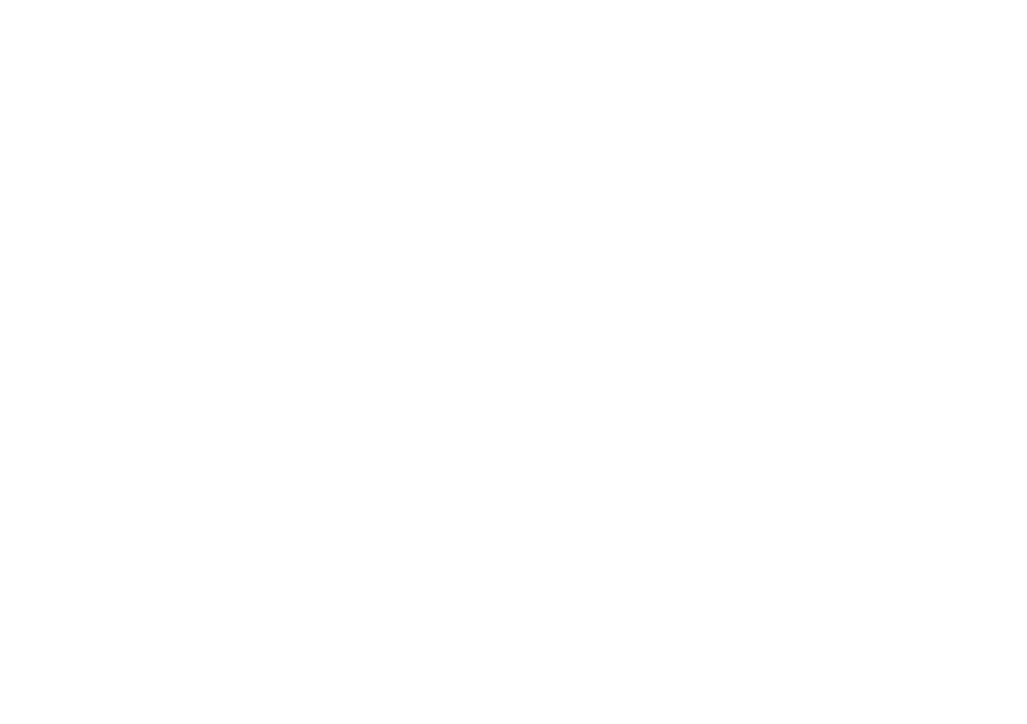
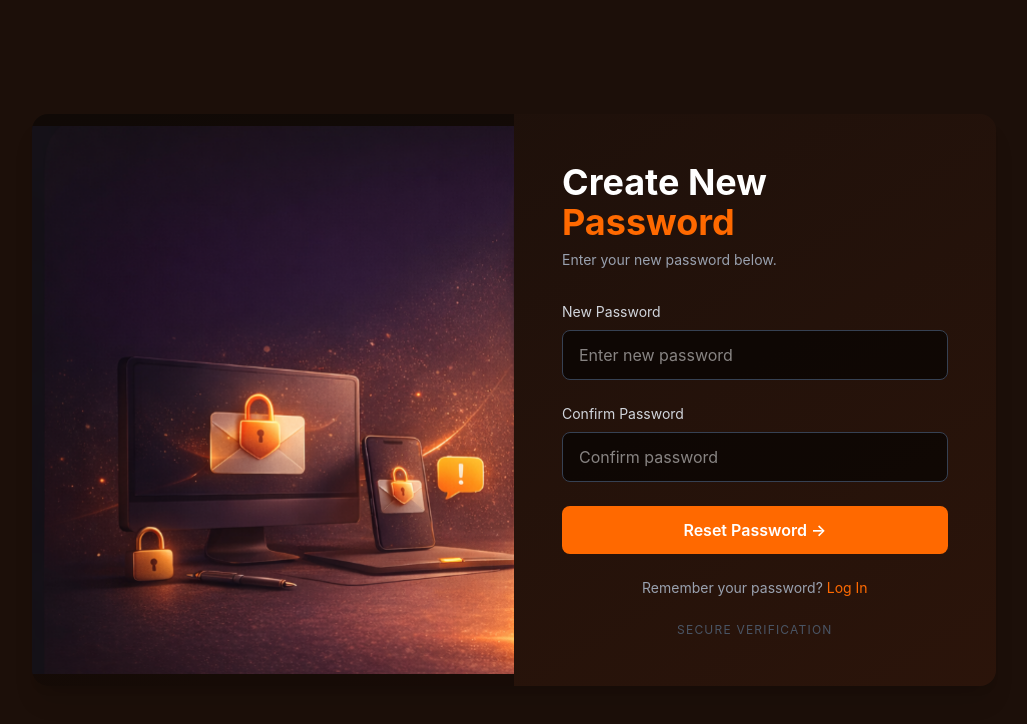
Before and after one commit to raj-undaviya/radheimitationsandjewels-frontend, a React app in the folder frontend/: page /reset-password in a window 1280 px wide. Before the commit this address had no page. Shown: the top 724 px of the page, without its empty margins (126-1153 px from the left). Built offline with nearby package versions, Linux system fonts and the light colour scheme; the HTML template or start-up script is replaced by a standard one.

Commit message:
login-register

```diff
--- a/frontend/src/App.jsx
+++ b/frontend/src/App.jsx
@@ -14,6 +14,7 @@
 import OtpPage from "./pages/OtpPage";
 import StatusPage from "./pages/StatusPage";
 import ForgetPassword from "./pages/ForgetPassword";
+import ResetPassword from "./pages/ResetPassword";
 
 
 function App() {
@@ -51,6 +52,8 @@
 
         <Route path="/status" element={<StatusPage />} />
 
+        <Route path="/reset-password" element={<ResetPassword />} />
+
       </Route>
 
     </Routes>
--- a/frontend/src/components/ForgetPasswordCard.jsx
+++ b/frontend/src/components/ForgetPasswordCard.jsx
@@ -1,9 +1,14 @@
 import React from "react";
 import resetImg from "../assets/images/ResetPass.png";
+// import { useNavigate } from "react-router-dom";
 
 const ForgetPasswordCard = ({
-    title = "Reset Your Access",
-    subtitle = "Enter your registered email address below. We'll send you a secure link to create a new password.",
+    mode = "email",
+    title = mode === "email" ? "Reset Your Access" : "Create New Password",
+    subtitle =
+    mode === "email"
+        ? "Enter your registered email. We'll send you a reset link."
+        : "Enter your new password below.",
     onSubmit,
     onLoginClick,
     image = resetImg,
@@ -36,10 +41,37 @@
                 <form
                     onSubmit={(e) => {
                         e.preventDefault();
-                        if (onSubmit) onSubmit(e);
+
+                        if (mode === "email") {
+                            const email = e.target.email.value;
+
+                            if (!email) {
+                                alert("Email is required");
+                                return;
+                            }
+
+                            onSubmit && onSubmit({ email });
+
+                        } else {
+                            const password = e.target.password.value;
+                            const confirmPassword = e.target.confirmPassword.value;
+
+                            if (password.length < 6) {
+                                alert("Password must be at least 6 characters");
+                                return;
+                            }
+
+                            if (password !== confirmPassword) {
+                                alert("Passwords do not match");
+                                return;
+                            }
+
+                            onSubmit && onSubmit({ password });
+                        }
                     }}
                 >
-                    {/* EMAIL */}
+                    {/* EMAIL OR PASSWORD FIELDS */}
+                    {mode === "email" ? (
                         <div className="mb-6">
                             <label className="block text-sm mb-2 text-gray-300">
                                 Email Address
@@ -49,16 +81,45 @@
                                 name="email"
                                 required
                                 placeholder="name@example.com"
-                            className="w-full px-4 py-3 rounded-lg bg-black/60 border border-gray-700 focus:outline-none focus:ring-2 focus:ring-orange-500"
+                                className="w-full px-4 py-3 rounded-lg bg-black/60 border border-gray-700 focus:ring-2 focus:ring-orange-500"
+                            />
+                        </div>
+                    ) : (
+                        <>
+                            <div className="mb-6">
+                                <label className="block text-sm mb-2 text-gray-300">
+                                    New Password
+                                </label>
+                                <input
+                                    type="password"
+                                    name="password"
+                                    required
+                                    placeholder="Enter new password"
+                                    className="w-full px-4 py-3 rounded-lg bg-black/60 border border-gray-700 focus:ring-2 focus:ring-orange-500"
                                 />
                             </div>
 
-                    {/* BUTTON */}
+                            <div className="mb-6">
+                                <label className="block text-sm mb-2 text-gray-300">
+                                    Confirm Password
+                                </label>
+                                <input
+                                    type="password"
+                                    name="confirmPassword"
+                                    required
+                                    placeholder="Confirm password"
+                                    className="w-full px-4 py-3 rounded-lg bg-black/60 border border-gray-700 focus:ring-2 focus:ring-orange-500"
+                                />
+                            </div>
+                        </>
+                    )}
+
+                    {/* Button */}
                     <button
                         type="submit"
                         className="w-full bg-orange-500 hover:bg-orange-600 transition duration-300 py-3 rounded-lg font-semibold flex items-center justify-center gap-2"
                     >
-                        Send Reset Link →
+                        {mode === "email" ? "Send Reset Link →" : "Reset Password →"}
                     </button>
                 </form>
 
--- a/frontend/src/components/OtpVerification.jsx
+++ b/frontend/src/components/OtpVerification.jsx
@@ -50,9 +50,9 @@
         }
 
         if (finalOtp === "123456") {
-            navigate("/status", { state: { status: "success" } });
+            navigate("/status", { state: { status: "success", flow: "forgot" } });
         } else {
-            navigate("/status", { state: { status: "error" } });
+            navigate("/status", { state: { status: "error", flow: "forgot" } });
         }
     };
 
--- a/frontend/src/components/StatusCard.jsx
+++ b/frontend/src/components/StatusCard.jsx
@@ -1,11 +1,24 @@
 import { FaCheck, FaTimes } from "react-icons/fa";
 import { motion } from "framer-motion";
 import { useNavigate } from "react-router-dom";
+import { useEffect } from "react";
 
-export default function StatusCard({ status = "success" }) {
+export default function StatusCard({ status = "success", flow }) {
     const navigate = useNavigate();
 
     const isSuccess = status === "success";
+
+    useEffect(() => {
+        if (status === "success") {
+            setTimeout(() => {
+                if (flow === "forgot") {
+                    navigate("/reset-password");
+                } else {
+                    navigate("/collections");
+                }
+            }, 2000);
+        }
+    }, [status, flow, navigate]);
 
     return (
         <motion.div
@@ -59,10 +72,14 @@
             {isSuccess ? (
                 <>
                     <button
-                        onClick={() => navigate("/collections")}
+                        onClick={() =>
+                            flow === "forgot"
+                                ? navigate("/reset-password")
+                                : navigate("/collections")
+                        }
                         className="w-full py-3 rounded-lg font-semibold bg-linear-to-r from-orange-400 to-orange-600 text-white mb-3"
                     >
-                        Explore Collections
+                        {flow === "forgot" ? "Reset Password →" : "Explore Collections"}
                     </button>
 
                     <button
--- a/frontend/src/pages/ForgetPassword.jsx
+++ b/frontend/src/pages/ForgetPassword.jsx
@@ -6,9 +6,12 @@
 const ForgetPassword = () => {
     const navigate = useNavigate();
 
-    const handleSubmit = (e) => {
-        const email = e.target.email.value;
+    const handleSubmit = ({ email }) => {
         console.log("Send reset link to:", email);
+
+        // 👉 Later API call here
+
+        navigate("/otp", { state: { email } });
     };
 
     //  THIS FUNCTION REDIRECTS TO LOGIN
--- /dev/null
+++ b/frontend/src/pages/ResetPassword.jsx
@@ -0,0 +1,27 @@
+import { useNavigate } from "react-router-dom";
+import ForgetPasswordCard from "../components/ForgetPasswordCard";
+import resetImg from "../assets/images/ResetPass.png";
+
+export default function ResetPassword() {
+    const navigate = useNavigate();
+
+    const handleReset = ({ password }) => {
+        console.log("New Password:", password);
+
+        // 👉 TODO: Call backend API to update password
+
+        // ✅ After success → go to login
+        navigate("/login");
+    };
+
+    return (
+        <div className="min-h-screen flex items-center justify-center px-4">
+            <ForgetPasswordCard
+                mode="reset"          // 🔥 THIS IS KEY
+                image={resetImg}
+                onSubmit={handleReset}
+                onLoginClick={() => navigate("/login")}
+            />
+        </div>
+    );
+}
--- a/frontend/src/pages/StatusPage.jsx
+++ b/frontend/src/pages/StatusPage.jsx
@@ -4,6 +4,8 @@
 export default function StatusPage() {
     const location = useLocation();
     const status = location.state?.status;
+
+    const flow = location.state?.flow;
 
     // console.log("STATE:", location.state);
     // Prevent direct access / refresh issue
@@ -13,7 +15,7 @@
 
     return (
         <div className="min-h-screen flex items-center justify-center bg-[#1c0f09] px-4">
-            <StatusCard status={status} />
+            <StatusCard status={status} flow={flow} />
         </div>
     );
 }
```
Lines whose indentation alone changed are shown as unchanged.
